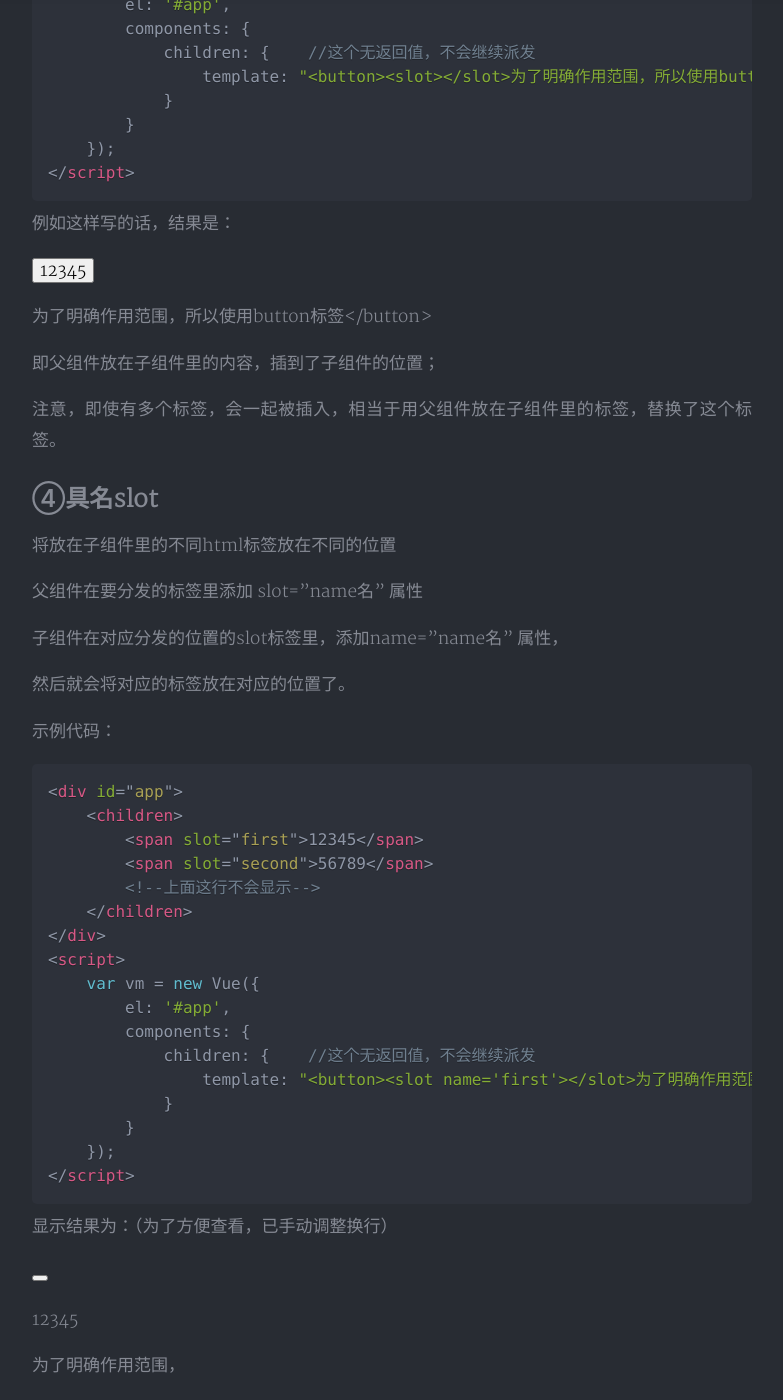
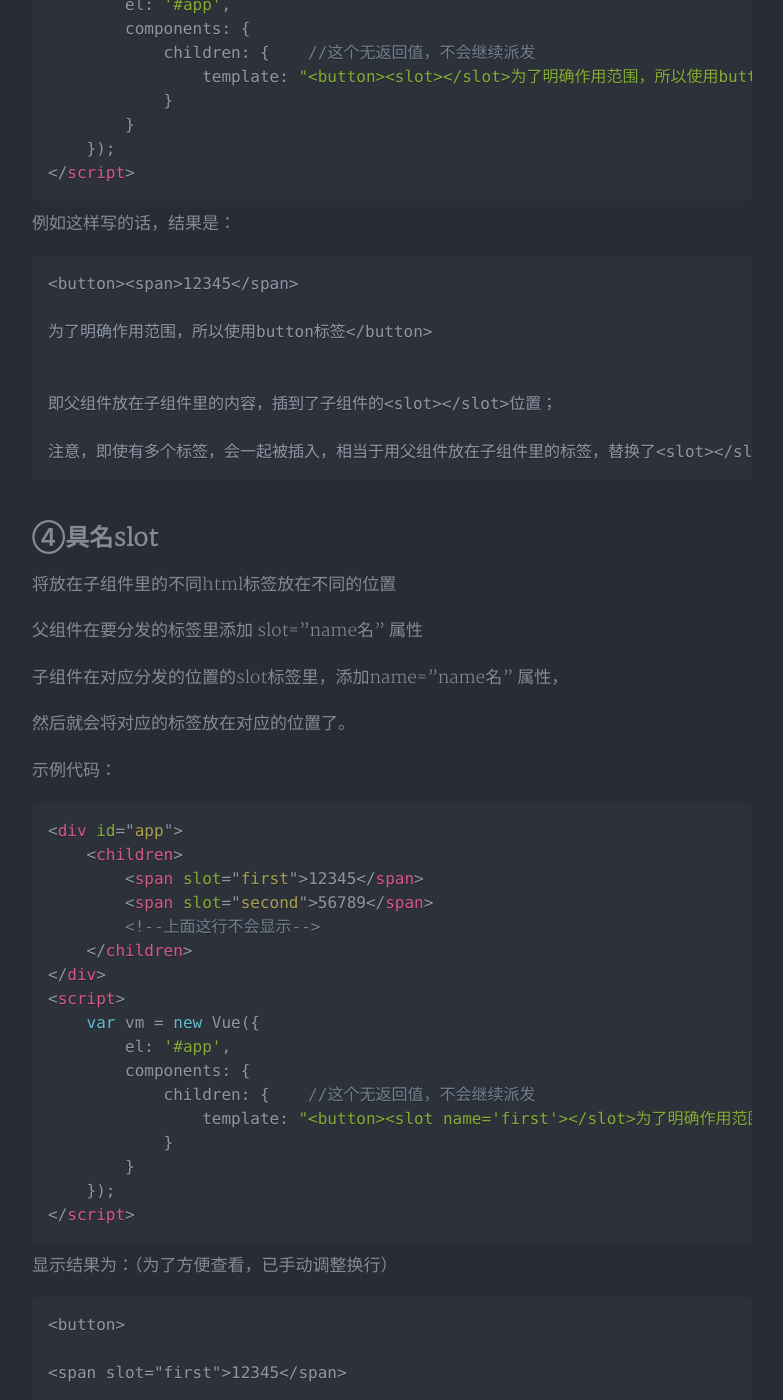
Before and after one commit to kakudesu/kakudesu.github.io.bac, a Jekyll site: the page built from _posts/2018-01-30-vue_slot.md, in a window 1280 px wide and 1400 px high, scrolled down 1494 px. Shown: the whole window, without its empty margins (248-1031 px from the left). Built offline with Jekyll 4.4.1, drawn with Linux system fonts in a browser that asks for light colours; nearby versions of some CDN libraries; comment, search, counter and statistics services are not loaded; a style sheet for code colours, icons or effects is not loaded; some of the changed lines change nothing that is shown; some of the changed text lies outside the part shown.

Commit message:
fix some issue about style

````diff
--- a/_config.yml
+++ b/_config.yml
@@ -64,10 +64,8 @@ postPatterns: 'circuitBoard'
 # url: email, weibo, zhihu, twitter, instagram, juejin, github, douban, facebook, dribble, uicn, jianshu, medium, linkedin
 sns:
   github: '//github.com/kakudesu'
-  weibo: '//github.com/kakudesu'
   juejin: '//github.com/kakudesu'
   zhihu: '//github.com/kakudesu'
-  douban: '//github.com/kakudesu'
   jianshu: '//github.com/kakudesu'
   linkedin: '//github.com/kakudesu'
   Instagram: '//github.com/kakudesu'
--- a/_posts/2018-01-30-vue_slot.md
+++ b/_posts/2018-01-30-vue_slot.md
@@ -55,7 +55,7 @@ tags: slot内容分发
 </script>
 ```
 例如这样写的话，结果是：
-
+```
 <button><span>12345</span>
 
 为了明确作用范围，所以使用button标签</button>
@@ -64,6 +64,7 @@ tags: slot内容分发
 即父组件放在子组件里的内容，插到了子组件的<slot></slot>位置；
 
 注意，即使有多个标签，会一起被插入，相当于用父组件放在子组件里的标签，替换了<slot></slot>这个标签。
+```
 
 ## ④具名slot
 将放在子组件里的不同html标签放在不同的位置
@@ -95,7 +96,7 @@ tags: slot内容分发
 </script>
 ```
 显示结果为：（为了方便查看，已手动调整换行）
-
+```
 <button>
 
 <span slot="first">12345</span>
@@ -107,6 +108,7 @@ tags: slot内容分发
 所以使用button标签
 
 </button>
+```
 ## ⑤分发内容的作用域：
 被分发的内容的作用域，根据其所在模板决定，例如，以上标签，其在父组件的模板中（虽然其被子组件的children标签所包括，但由于他不在子组件的template属性中，因此不属于子组件），则受父组件所控制。
 
````
